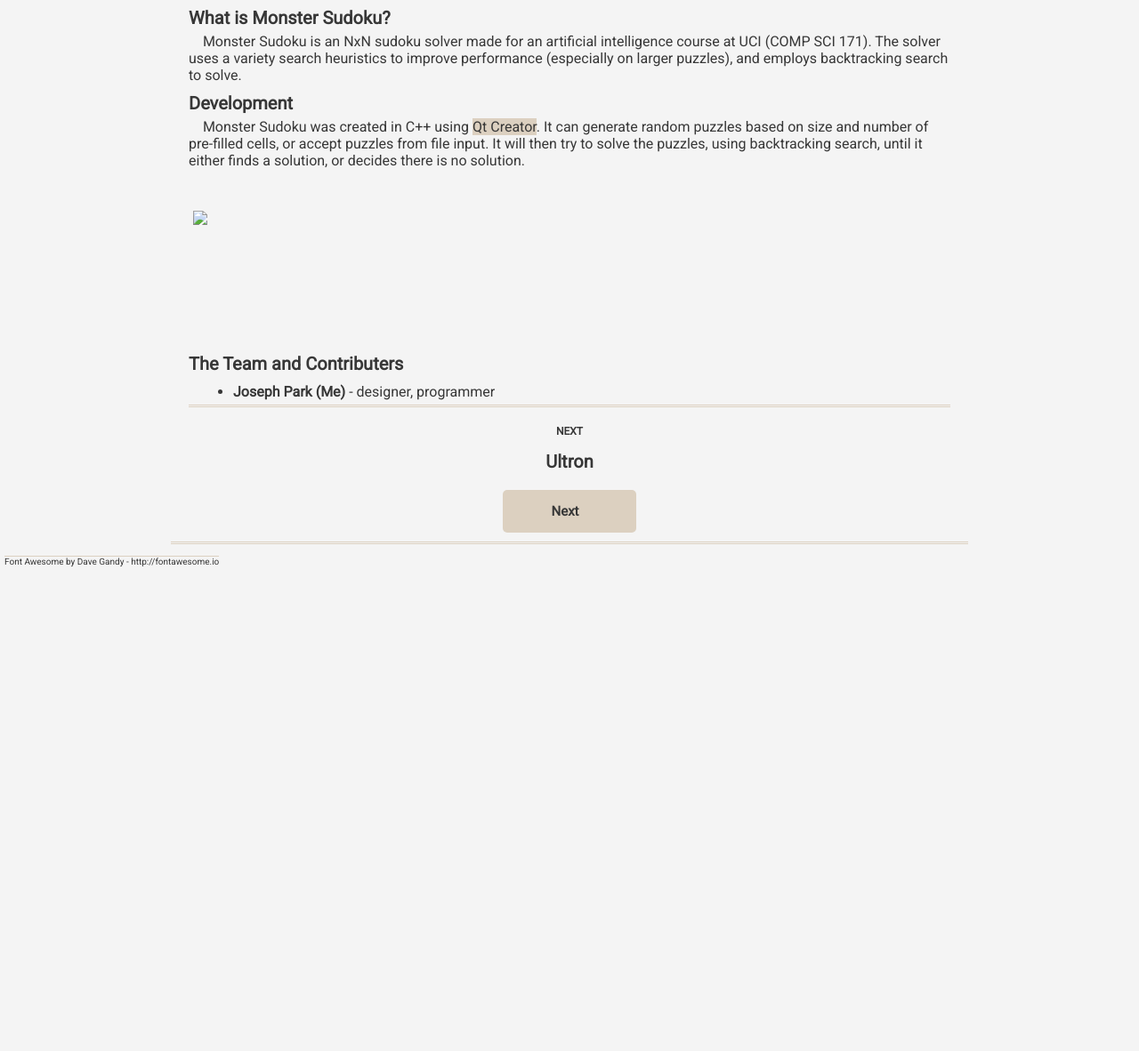
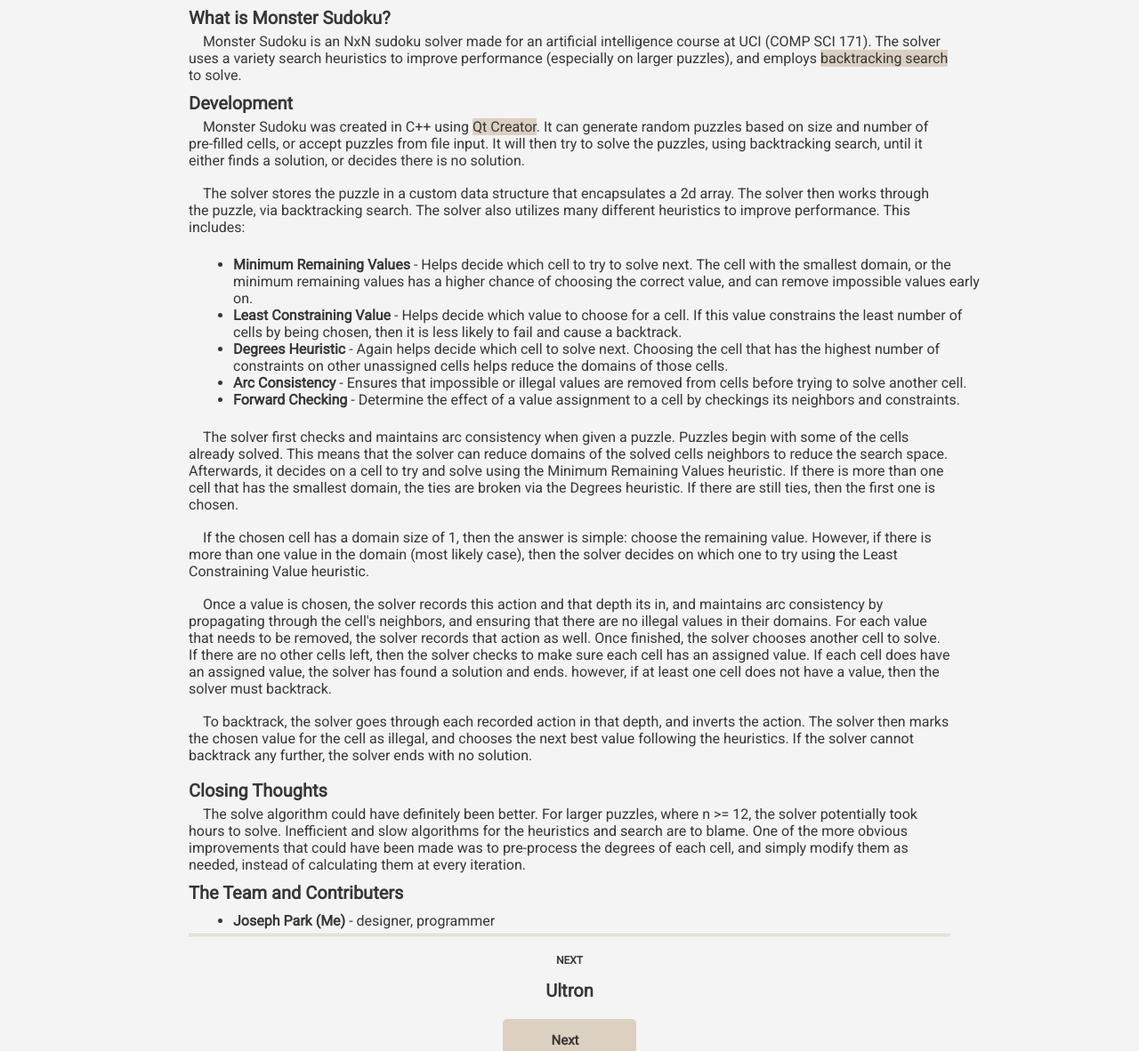
Before and after one commit to JosephPKC/JosephPKC.github.io, a plain HTML site: page projects/monster-sudoku.html in a window 1280 px wide. Shown: the part 354-1536 px from the top of the page at 89% size. Before the commit the page ends 996 px from the top, so only its background shows below. Drawn offline with nearby package versions, Linux system fonts and the light colour scheme.

Commit message:
Sudoku page done

```diff
--- a/projects/monster-sudoku.html
+++ b/projects/monster-sudoku.html
@@ -39,17 +39,33 @@
                 </div>
                 <div id="intro">
                     <h1>What is Monster Sudoku?</h1>
-                    <p>&nbsp;&nbsp;&nbsp;&nbsp;Monster Sudoku is an NxN sudoku solver made for an artificial intelligence course at UCI (COMP SCI 171). The solver uses a variety search heuristics to improve performance (especially on larger puzzles), and employs backtracking search to solve.</p>
+                    <p>&nbsp;&nbsp;&nbsp;&nbsp;Monster Sudoku is an NxN sudoku solver made for an artificial intelligence course at UCI (COMP SCI 171). The solver uses a variety search heuristics to improve performance (especially on larger puzzles), and employs <a href="https://en.wikipedia.org/wiki/Backtracking">backtracking search</a> to solve.</p>
                 </div>
                 <!--- content is generally where project pages diverge -->
                 <div id="content">
                     <h1>Development</h1>
                     <p>&nbsp;&nbsp;&nbsp;&nbsp;Monster Sudoku was created in C++ using <a href="http://doc.qt.io/qtcreator/">Qt Creator</a>. It can generate random puzzles based on size and number of pre-filled cells, or accept puzzles from file input. It will then try to solve the puzzles, using backtracking search, until it either finds a solution, or decides there is no solution.</p>
                     <br>
-                    <p>&nbsp;&nbsp;&nbsp;&nbsp;</p>
-
-                    <img id="i1" src="../images/-i1.png">
-                    <p class="caption"></p>
+                    <p>&nbsp;&nbsp;&nbsp;&nbsp;The solver stores the puzzle in a custom data structure that encapsulates a 2d array. The solver then works through the puzzle, via backtracking search. The solver also utilizes many different heuristics to improve performance. This includes:</p>
+                    <br>
+                    <ul>
+                        <li><strong>Minimum Remaining Values</strong> - Helps decide which cell to try to solve next. The cell with the smallest domain, or the minimum remaining values has a higher chance of choosing the correct value, and can remove impossible values early on.</li>
+                        <li><strong>Least Constraining Value</strong> - Helps decide which value to choose for a cell. If this value constrains the least number of cells by being chosen, then it is less likely to fail and cause a backtrack.</li>
+                        <li><strong>Degrees Heuristic</strong> - Again helps decide which cell to solve next. Choosing the cell that has the highest number of constraints on other unassigned cells helps reduce the domains of those cells.</li>
+                        <li><strong>Arc Consistency</strong> - Ensures that impossible or illegal values are removed from cells before trying to solve another cell. </li>
+                        <li><strong>Forward Checking</strong> - Determine the effect of a value assignment to a cell by checkings its neighbors and constraints.</li>
+                    </ul>
+                    <br>
+                    <p>&nbsp;&nbsp;&nbsp;&nbsp;The solver first checks and maintains arc consistency when given a puzzle. Puzzles begin with some of the cells already solved. This means that the solver can reduce domains of the solved cells neighbors to reduce the search space. Afterwards, it decides on a cell to try and solve using the Minimum Remaining Values heuristic. If there is more than one cell that has the smallest domain, the ties are broken via the Degrees heuristic. If there are still ties, then the first one is chosen.</p>
+                    <br>
+                    <p>&nbsp;&nbsp;&nbsp;&nbsp;If the chosen cell has a domain size of 1, then the answer is simple: choose the remaining value. However, if there is more than one value in the domain (most likely case), then the solver decides on which one to try using the Least Constraining Value heuristic.</p>
+                    <br>
+                    <p>&nbsp;&nbsp;&nbsp;&nbsp;Once a value is chosen, the solver records this action and that depth its in, and maintains arc consistency by propagating through the cell's neighbors, and ensuring that there are no illegal values in their domains. For each value that needs to be removed, the solver records that action as well. Once finished, the solver chooses another cell to solve. If there are no other cells left, then the solver checks to make sure each cell has an assigned value. If each cell does have an assigned value, the solver has found a solution and ends. however, if at least one cell does not have a value, then the solver must backtrack.</p>
+                    <br>
+                    <p>&nbsp;&nbsp;&nbsp;&nbsp;To backtrack, the solver goes through each recorded action in that depth, and inverts the action. The solver then marks the chosen value for the cell as illegal, and chooses the next best value following the heuristics. If the solver cannot backtrack any further, the solver ends with no solution.</p>
+                    <br>
+                    <h1>Closing Thoughts</h1>
+                    <p>&nbsp;&nbsp;&nbsp;&nbsp;The solve algorithm could have definitely been better. For larger puzzles, where n >= 12, the solver potentially took hours to solve. Inefficient and slow algorithms for the heuristics and search are to blame. One of the more obvious improvements that could have been made was to pre-process the degrees of each cell, and simply modify them as needed, instead of calculating them at every iteration.</p>
                 </div>
                 <div id="footing">
                     <h1>The Team and Contributers</h1>
```
